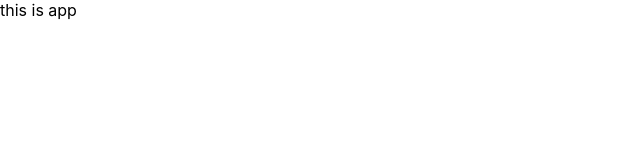
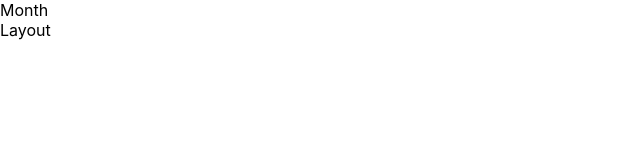
Before and after one commit to William5920/react-bill-test, a React (Create React App) app: page /month in a window 1280 px wide. Shown: the top 160 px of the page, without its empty margins (0-640 px from the left). Built offline with nearby package versions, Linux system fonts and the light colour scheme.

Commit message:
完成路由整体配置

```diff
--- a/src/index.js
+++ b/src/index.js
@@ -1,9 +1,10 @@
 import React from 'react';
 import ReactDOM from 'react-dom/client';
 import './index.css';
-import App from './App';
+import { RouterProvider } from 'react-router-dom'
+import router from '@/router'
 
 const root = ReactDOM.createRoot(document.getElementById('root'));
 root.render(
-  <App />
+  <RouterProvider router={router} />
 );
--- /dev/null
+++ b/src/pages/Layout/index.js
@@ -0,0 +1,12 @@
+import { Outlet } from 'react-router-dom'
+
+const Layout = () => {
+  return (
+    <div>
+      <Outlet />
+      Layout
+    </div>
+  )
+}
+
+export default Layout
--- /dev/null
+++ b/src/pages/Month/index.js
@@ -0,0 +1,5 @@
+const Month = () => {
+  return <div>Month</div>
+}
+
+export default Month
--- /dev/null
+++ b/src/pages/New/index.js
@@ -0,0 +1,5 @@
+const New = () => {
+  return <div>New</div>
+}
+
+export default New
--- /dev/null
+++ b/src/pages/Year/index.js
@@ -0,0 +1,5 @@
+const Year = () => {
+  return <div>Year</div>
+}
+
+export default Year
--- /dev/null
+++ b/src/router/index.js
@@ -0,0 +1,30 @@
+// 创建路由实例， 绑定path element
+import Layout from '@/pages/Layout'
+import Month from '@/pages/Month'
+import New from '@/pages/New'
+import Year from '@/pages/Year'
+
+import { createBrowserRouter } from "react-router-dom"
+
+const router = createBrowserRouter([
+  {
+    path: '/',
+    element: <Layout />,
+    children: [
+      {
+        path: 'month',
+        element: <Month />
+      },
+      {
+        path: 'year',
+        element: <Year />
+      }
+    ]
+  },
+  {
+    path: '/new',
+    element: <New />
+  }
+])
+
+export default router
```
